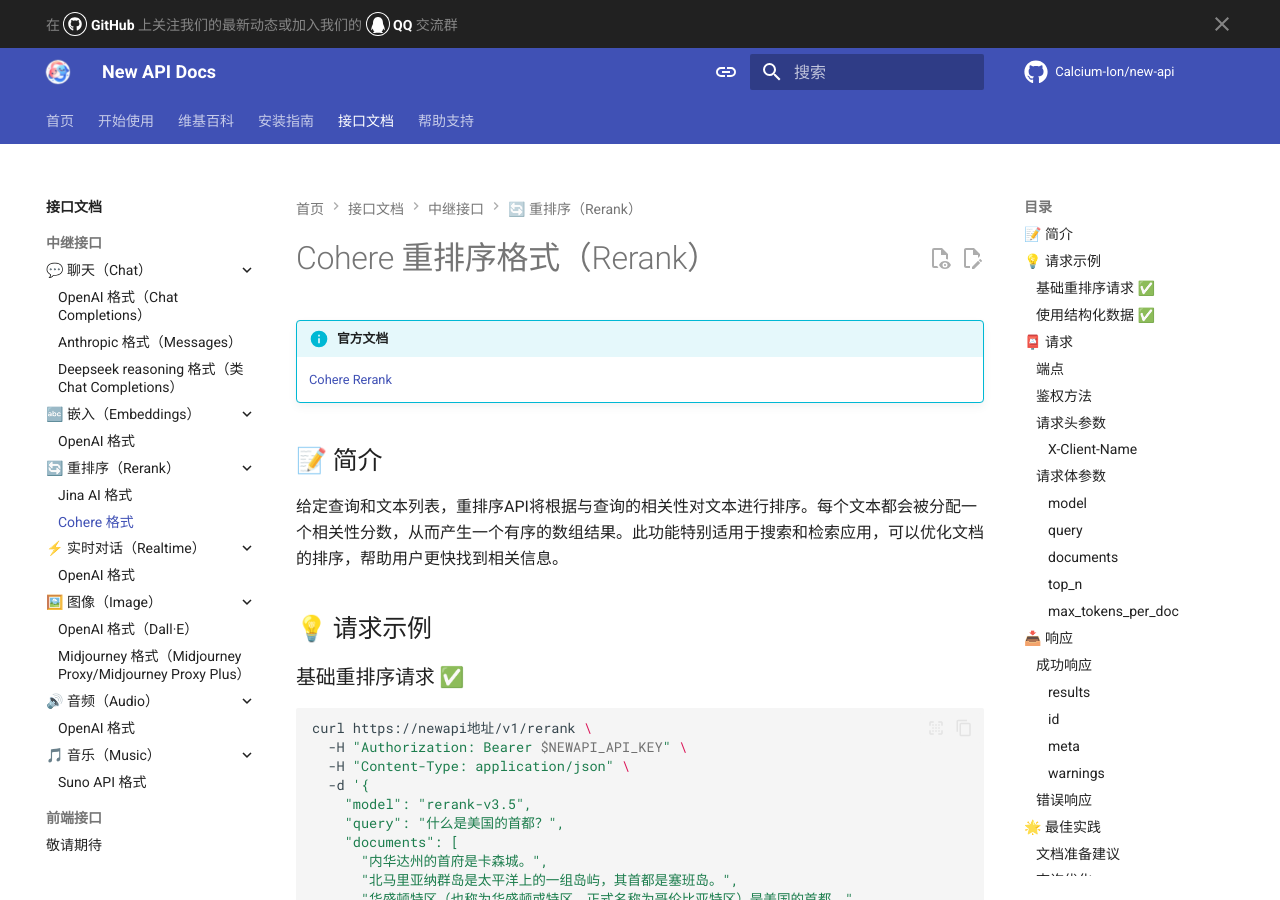
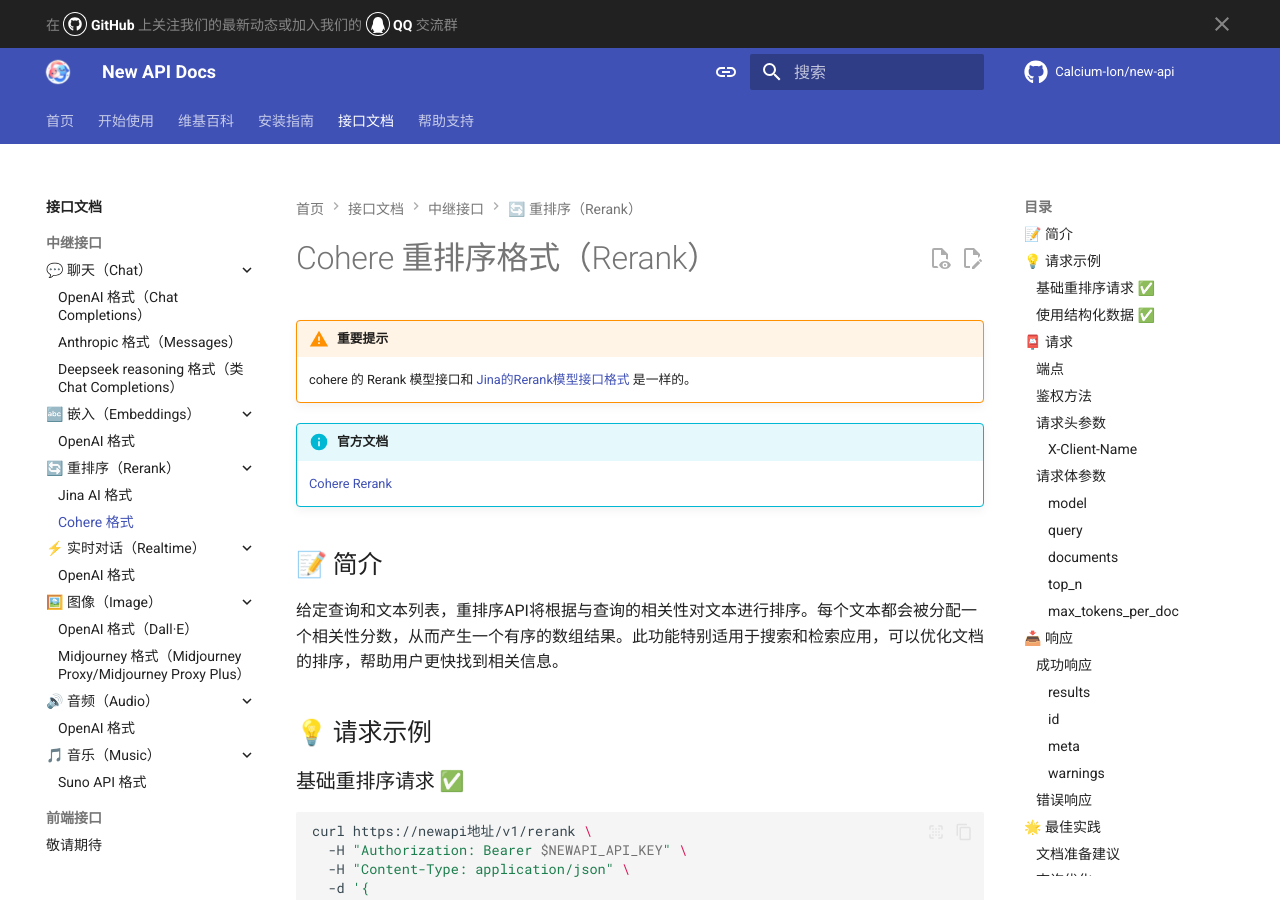
Before and after one commit to zeta-techs/new-api-docs, an MkDocs documentation site: the page built from docs/api/cohere-rerank.md, in a window 1280 px wide and 900 px high. Built offline with MkDocs 1.6.1 and Material for MkDocs 9.7.7, drawn with Linux system fonts in a browser that asks for light colours; comment, search, counter and statistics services are not loaded.

Commit message:
chore: Rerank cohere change to Jina format

```diff
--- a/docs/api/cohere-rerank.md
+++ b/docs/api/cohere-rerank.md
@@ -1,4 +1,7 @@
 # Cohere 重排序格式（Rerank）
+
+!!! warning "重要提示"
+    cohere 的 Rerank 模型接口和 [Jina的Rerank模型接口格式](jinaai-rerank.md) 是一样的。
 
 !!! info "官方文档"
     [Cohere Rerank](https://docs.cohere.com/reference/rerank)
```
